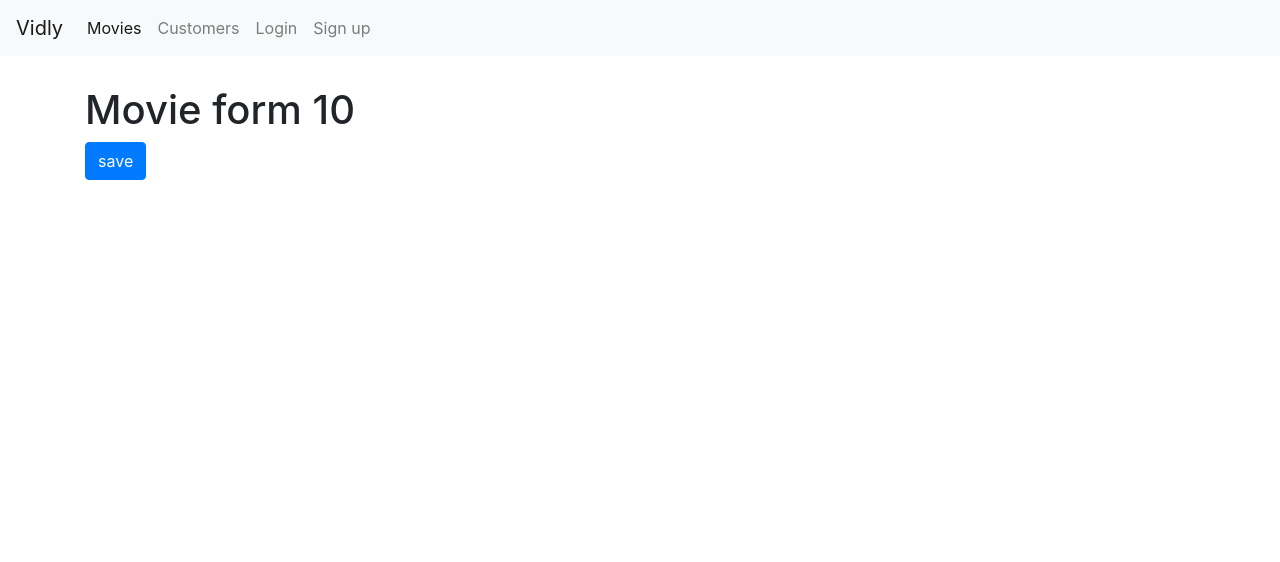
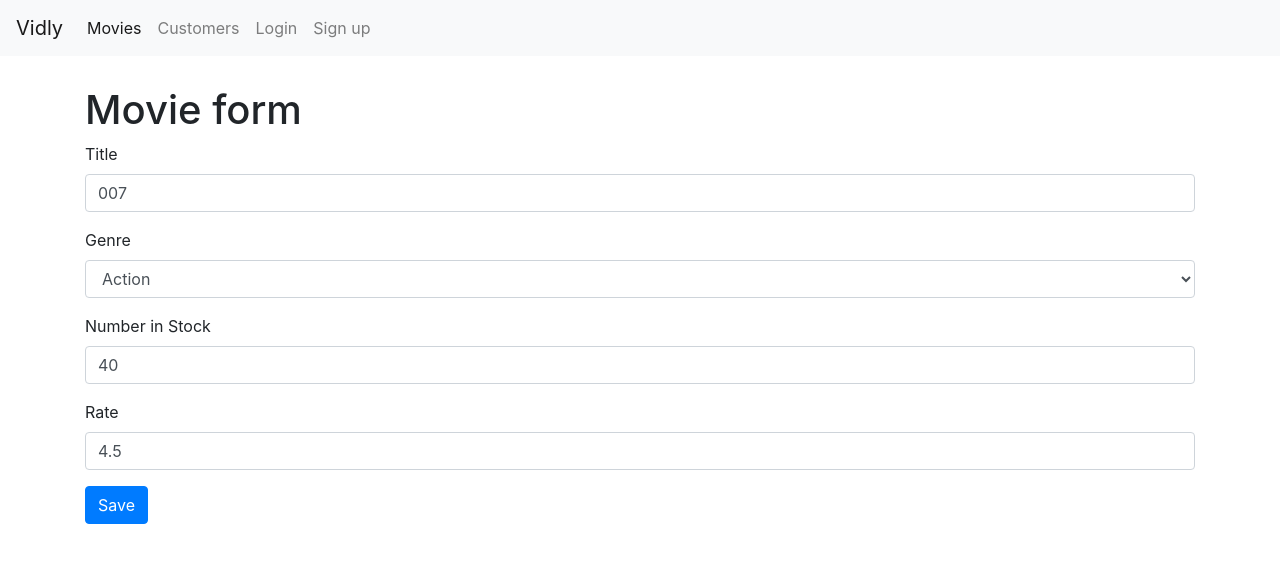
Before and after one commit to Engrtunze/Vidly_ReactPractice, a React (Create React App) app: page /movies/10 in a window 1280 px wide. Shown: the top 562 px of the page. Built offline with nearby package versions, Linux system fonts and the light colour scheme.

Commit message:
About to start backend implementation

```diff
--- a/src/App.js
+++ b/src/App.js
@@ -10,7 +10,7 @@
 import Login from "./component/login";
 import "./App.css"
 import Register from "./component/Register";
-import NewMovies from "./component/NewMovies";
+
 
 
 class App extends Component {
@@ -22,7 +22,7 @@
       <Navbar />
     <main className="container">
         <Switch>
-            <Route path="/movies/Newmovies" component={NewMovies}></Route>
+            {/*<Route path="/movies/Newmovies" component={Movies}></Route>*/}
             <Route path="/Register" component={Register}></Route>
             <Route path="/login" component={Login}></Route>
             <Route path="/movies/:id" component={Movieform}></Route>
--- a/src/component/Movies.jsx
+++ b/src/component/Movies.jsx
@@ -82,7 +82,6 @@
 
         return (
 
-
                 <div className="row">
 
 
@@ -95,7 +94,7 @@
 
                     </div>
                     <div className="col-sm-10">
-                        <Link to="/movies/Newmovies" className="btn btn-primary" style={{marginBottom:20}}>New movie</Link>
+                        <Link to="/movies/new" className="btn btn-primary" style={{marginBottom:20}}>New movie</Link>
 
             <p>Showing <b>{totalCount}</b> movies in the database.</p>
 
--- a/src/component/NewMovies.jsx
+++ b/src/component/NewMovies.jsx
@@ -1,16 +1,96 @@
 import React from 'react';
 import Form from "./common/Form";
+import Joi from "joi-browser";
+import {getGenres} from "../services/fakeGenreService";
+import {getMovie} from "../services/fakeMovieServices";
 
 class NewMovies extends Form {
+    state ={
+        data : {
+            title: "",
+            genreId:"",
+            numberInStock:"",
+            dailyRentalRate:""
+        },
+        genres:[],
+        errors:{}
+    };
+
+    schema = {
+        _id:Joi.string(),
+        title : Joi.string().required().email().label('Title'),
+        genreId : Joi.string().required().min(5).label('Genre'),
+        numberInStock  : Joi.number().required().min(0).max(100).label('Number in Stock'),
+        dailyRentalRate: Joi.number().required().min(0).max(100).label("Daily Rental Rate")
+    };
+
+    componentDidMount() {
+        const  genres = getGenres();
+        this.setState({genres});
+
+        const movieId = this.props.match.params.id;
+        if (movieId === "new") return;
+
+        const  movie = getMovie(movieId);
+        if (!movie) return this.props.history.replace("/404Page");
+
+        this.setState({data:this.mapToViewModel(movie)});
+
+
+
+    }
+
+    mapToViewModel(movie) {
+        return {
+            _id:movie._id,
+            title:movie.title,
+            genreId:movie.genre.id,
+            numberInStock:movie.numberInStock,
+            dailyRentalRate:movie.dailyRentalRate
+        };
+    }
+
+    doSubmit = () =>{
+        console.log("submitted");
+    };
+
+
+
+
+    handleChange = e => {
+        const  errors = {...this.state.errors};
+        const errorMessage =this.validateProperty(e.currentTarget);
+        if (errorMessage) errors[e.currentTarget.name] = errorMessage;
+        else
+            delete  errors[e.currentTarget.name];
+
+
+
+        const data = {...this.state.data};
+        data[e.currentTarget.name] =e.currentTarget.value;
+        this.setState({data, errors});
+    };
     render() {
         return (
             <div>
 
-                <h1>jjccj</h1>
+                <h1>Add New movie</h1>
+                <form onSubmit={this.handleSubmit}>
+
+                    {this.renderInput("username", "Username")}
+                    {this.renderInput("password", "Password", "password" )}
+
+                    {this.renderButton('Save')}
+
+                </form>
+
+
 
             </div>
         );
     }
+
+
 }
 
 export default NewMovies;
--- a/src/component/common/Form.jsx
+++ b/src/component/common/Form.jsx
@@ -1,6 +1,7 @@
 import React, {Component} from 'react';
 import Joi from "joi-browser";
 import Input from "./input";
+import Select from "./select";
 
 
 class Form extends Component {
@@ -58,6 +59,23 @@
         )
     }
 
+    renderSelect(name, label, options)
+    {
+        const  {data, errors} = this.state;
+
+        return (
+            <Select
+                name={name}
+                value={data[name]}
+                label={label}
+                options={options}
+                onChange={this.handleChange}
+                error={errors[name]}
+            />
+        )
+
+    }
+
 
 }
 
--- /dev/null
+++ b/src/component/common/select.jsx
@@ -0,0 +1,22 @@
+import React from 'react';
+
+const Select = ({name, label, options, error, ...rest}) => {
+    return (
+        <div className="form-group">
+            <label htmlFor={name}>{label}</label>
+            <select name={name} id={name} {...rest} className="form-control">
+                <option value=""/>
+                {options.map(option => (
+                    <option key={option._id} value={option._id}>
+                        {option.name}
+                    </option>
+                ))}
+
+            </select>
+            {error && <div className="alert alert-danger">{error}</div>}
+
+        </div>
+    );
+};
+
+export default Select;
--- a/src/component/movieform.jsx
+++ b/src/component/movieform.jsx
@@ -1,12 +1,102 @@
 import React from 'react';
+import Form from "./common/Form";
+import Joi from "joi-browser";
+import {getGenres} from "../services/fakeGenreService";
+import {getMovie, saveMovie} from "../services/fakeMovieServices";
 
-const Movieform = ({match, history}) => {
-    return (
-        <div>
-            <h1>Movie form {match.params.id}</h1>
-            <button className="btn btn-primary" onClick={()=> history.push("/movies")}>save</button>
-        </div>
-    );
+// const Movieform = ({match, history}) => {
+//     return (
+//         <div>
+//             <h1>Movie form {match.params.id}</h1>
+//             <button className="btn btn-primary" onClick={()=> history.push("/movies")}>save</button>
+//         </div>
+//     );
+// };
+class Movieform extends Form {
+    state ={
+        data : {
+            title: "",
+            genreId:"",
+            numberInStock:"",
+            dailyRentalRate:""
+        },
+        genres:[],
+        errors:{}
+    };
+
+    schema = {
+        _id:Joi.string(),
+        title : Joi.string().required().label('Title'),
+        genreId : Joi.string().required().label('Genre'),
+        numberInStock  : Joi.number().required().min(0).max(100).label('Number in Stock'),
+        dailyRentalRate: Joi.number().required().min(0).max(10).label("Daily Rental Rate")
+    };
+
+    componentDidMount() {
+        const  genres = getGenres();
+        this.setState({genres});
+
+        const movieId = this.props.match.params.id;
+        if (movieId === "new") return;
+
+        const  movie = getMovie(movieId);
+        if (!movie) return this.props.history.replace("/404Page");
+
+        this.setState({data:this.mapToViewModel(movie)});
+    }
+
+    mapToViewModel(movie) {
+        return {
+            _id:movie._id,
+            title:movie.title,
+            genreId:movie.genre._id,
+            numberInStock:movie.numberInStock,
+            dailyRentalRate:movie.dailyRentalRate
+        };
+    }
+
+    doSubmit = () =>{
+        saveMovie(this.state.data);
+        this.props.history.push("/movies")
+        console.log("submitted");
+    };
+
+
+
+
+    handleChange = e => {
+        const  errors = {...this.state.errors};
+        const errorMessage =this.validateProperty(e.currentTarget);
+        if (errorMessage) errors[e.currentTarget.name] = errorMessage;
+        else
+            delete  errors[e.currentTarget.name];
+
+
+
+        const data = {...this.state.data};
+        data[e.currentTarget.name] =e.currentTarget.value;
+        this.setState({data, errors});
+    };
+
+    render() {
+        return (
+
+            <>
+            <h1>Movie form </h1>
+                <form onSubmit={this.handleSubmit}>
+
+                    {this.renderInput("title", "Title")}
+                    {this.renderSelect("genreId", "Genre",  this.state.genres )}
+                    {this.renderInput("numberInStock", "Number in Stock", "number")}
+                    {this.renderInput("dailyRentalRate", "Rate")}
+                    {this.renderButton('Save')}
+
+                </form>
+                </>
+        );
+    }
+
+
 };
 
 export default Movieform;
--- a/src/services/fakeMovieServices.js
+++ b/src/services/fakeMovieServices.js
@@ -169,10 +169,19 @@
     return movies.find(m => m._id === id);
 }
 
-// export function saveMovie(movie)
-// {
-//     let movieInDb = movies.find(m => m.id === movie.id) || {};
-//     movieInDb.name = movie.name;
-//     movieInDb.genre = genresAPI.genre.find(g => g.id === movie.genreId);
-//     movieInDb.numberInStock= movie.numberInStock;
-// }
+export function saveMovie(movie)
+{
+    let movieInDb = movies.find(m => m._id === movie._id) || {};
+    movieInDb.title = movie.title;
+    movieInDb.genre = genresAPI.genres.find(g => g._id === movie.genreId);
+    movieInDb.numberInStock= movie.numberInStock;
+    movieInDb.dailyRentalRate= movie.dailyRentalRate;
+
+    if(!movieInDb._id)
+    {
+        movieInDb._id = Date.now().toString();
+        movies.push(movieInDb);
+    }
+
+    return movieInDb;
+}
```
